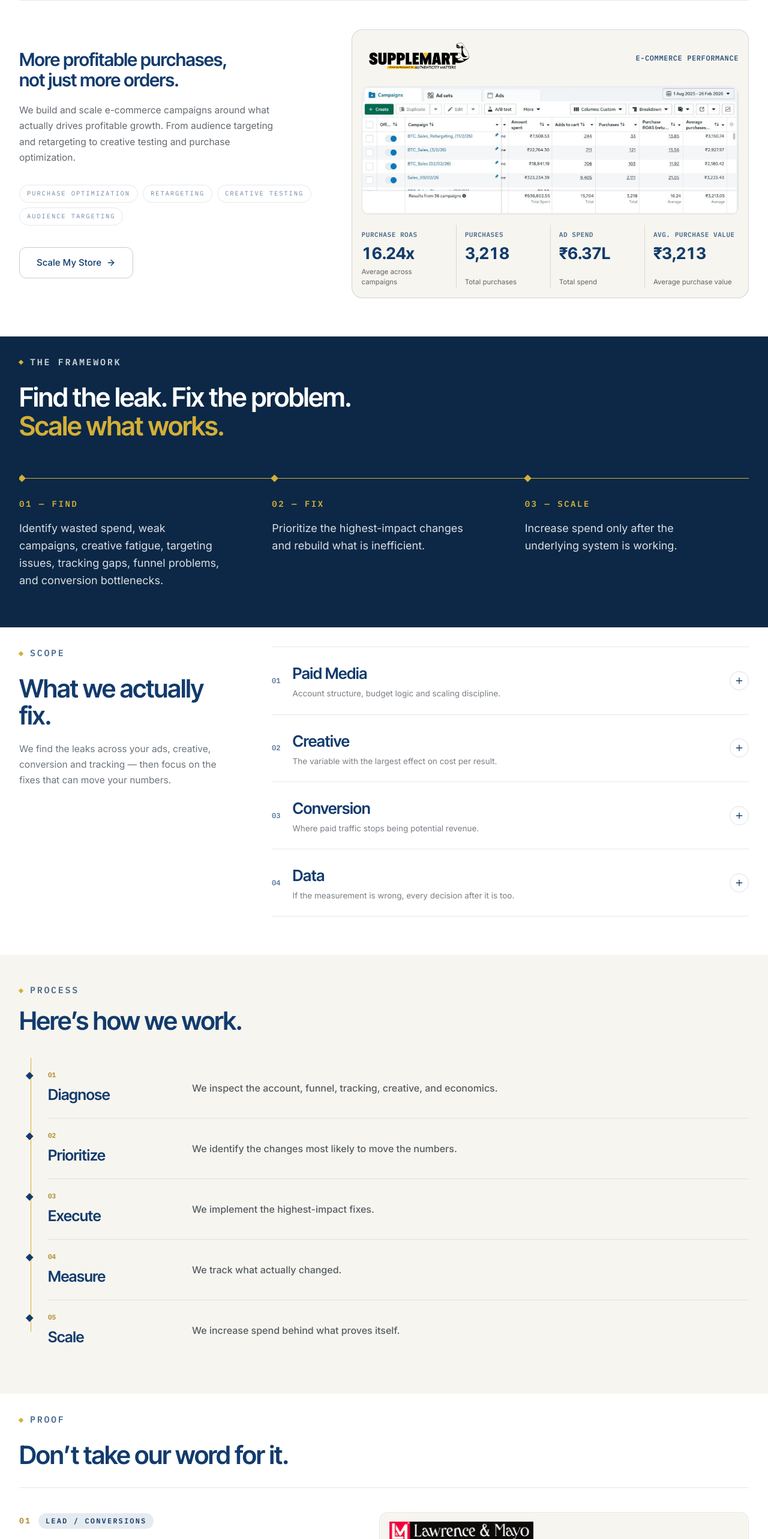
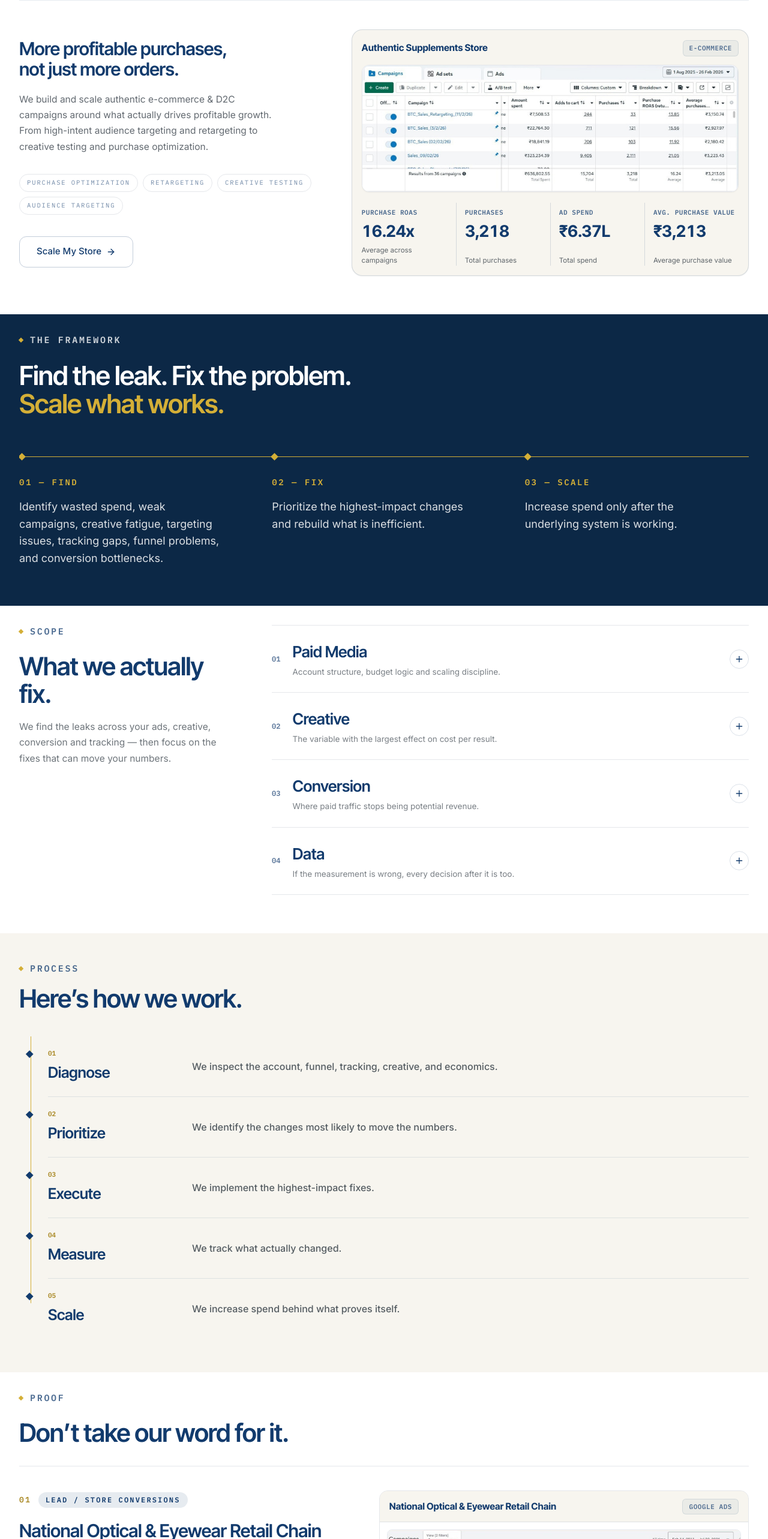
Before and after one commit to Viraj030/AVERO, a Next.js app: page / in a window 1280 px wide. Shown: the part 3693-6259 px from the top of the page at 60% size. Built offline with nearby package versions, Linux system fonts and the light colour scheme.

Commit message:
new mail added to the CC

```diff
--- a/components/proof/CaseStudies.tsx
+++ b/components/proof/CaseStudies.tsx
@@ -58,7 +58,7 @@ export function CaseStudies() {
         ))}
       </div>
 
-      {/* Lightbox Image Modal (Brand Navy & Gold Styling) */}
+      {/* Lightbox Image Modal with Mobile Swipe/Scroll Support */}
       <AnimatePresence>
         {zoomImage && (
           <motion.div
@@ -66,28 +66,30 @@ export function CaseStudies() {
             animate={{ opacity: 1 }}
             exit={{ opacity: 0 }}
             onClick={() => setZoomImage(null)}
-            className="fixed inset-0 z-[100] flex items-center justify-center bg-navy-950/90 backdrop-blur-md p-4 sm:p-6 lg:p-8"
+            className="fixed inset-0 z-[100] flex items-center justify-center bg-navy-950/92 backdrop-blur-md p-2 sm:p-6 lg:p-8"
           >
             <motion.div
               initial={{ scale: 0.95, opacity: 0 }}
               animate={{ scale: 1, opacity: 1 }}
               exit={{ scale: 0.95, opacity: 0 }}
               onClick={(e) => e.stopPropagation()}
-              className="relative max-w-6xl w-full bg-navy-900 rounded-2xl border border-gold/30 overflow-hidden shadow-2xl flex flex-col"
+              className="relative max-w-6xl w-full bg-navy-900 rounded-2xl border border-gold/30 overflow-hidden shadow-2xl flex flex-col max-h-[92vh] sm:max-h-[88vh]"
             >
-              <div className="flex items-center justify-between px-4 sm:px-6 py-3.5 border-b border-white/10 bg-navy-950/80">
-                <span className="font-mono text-[12px] sm:text-[13px] font-semibold text-gold uppercase tracking-wider">
+              <div className="flex items-center justify-between px-4 sm:px-6 py-3 sm:py-3.5 border-b border-white/10 bg-navy-950/80 shrink-0">
+                <span className="font-mono text-[12px] sm:text-[13px] font-semibold text-gold uppercase tracking-wider truncate pr-2">
                   {zoomImage.title}
                 </span>
                 <button
                   onClick={() => setZoomImage(null)}
-                  className="avero-focus rounded-full p-1.5 text-white/70 hover:text-gold hover:bg-white/10 transition-colors"
+                  className="avero-focus rounded-full p-1.5 text-white/70 hover:text-gold hover:bg-white/10 transition-colors shrink-0"
                   aria-label="Close modal"
                 >
                   <XIcon className="h-5 w-5" />
                 </button>
               </div>
-              <div className="p-2 sm:p-4 overflow-auto max-h-[82vh] flex items-center justify-center bg-navy-950/50">
+
+              <div className="p-1 sm:p-4 overflow-x-auto overflow-y-auto max-h-[76vh] sm:max-h-[80vh] flex items-center justify-start sm:justify-center bg-navy-950/60">
+                <div className="min-w-[650px] sm:min-w-0 w-full shrink-0 flex items-center justify-center">
                   <Image
                     src={zoomImage.src}
                     alt={zoomImage.title}
@@ -96,6 +98,11 @@ export function CaseStudies() {
                     className="w-full h-auto object-contain rounded-lg shadow-lg border border-white/10"
                     priority
                   />
+                </div>
+              </div>
+
+              <div className="sm:hidden px-3 py-2 bg-navy-950/95 border-t border-white/10 text-center font-mono text-[10.5px] text-white/70">
+                👉 Swipe left/right to view full dashboard metrics
               </div>
             </motion.div>
           </motion.div>
@@ -148,15 +155,14 @@ function CaseStudyBlock({
       </div>
 
       <div className="overflow-hidden rounded-card border border-navy/12 bg-offwhite h-fit shadow-xs">
-        <div className="flex items-center justify-between border-b border-navy/10 px-4 py-3 bg-offwhite">
-          <div className="relative h-10 sm:h-12 w-44 sm:w-56 lg:w-60">
-            <Image
-              src={study.logoSrc}
-              alt={study.client}
-              fill
-              className="object-contain object-left"
-              priority={index === 0}
-            />
+        <div className="flex items-center justify-between gap-3 border-b border-navy/10 px-4 py-3 bg-offwhite">
+          <p className="font-display text-[14px] sm:text-[15.5px] font-bold text-navy leading-snug">
+            {study.client}
+          </p>
+          <div className="text-right shrink-0">
+            <span className="inline-block font-mono text-[10px] sm:text-[11px] font-bold uppercase tracking-wider text-navy/70 bg-navy/5 px-2.5 py-1 rounded-md border border-navy/10">
+              {study.channelTag}
+            </span>
           </div>
         </div>
 
--- a/components/solutions/BusinessTypeSwitcher.tsx
+++ b/components/solutions/BusinessTypeSwitcher.tsx
@@ -54,8 +54,8 @@ export function BusinessTypeSwitcher({ onOpenAudit }: BusinessTypeSwitcherProps)
       : '/images/suerly-placed-dashboard.jpg';
   const dashboardTitle =
     active === 'ecommerce'
-      ? 'Supplemart Ads Manager Performance'
-      : 'Surely Placed Ads Manager Performance';
+      ? 'Authentic Supplements Store Ads Manager Performance'
+      : 'Career Coaching Platform Ads Manager Performance';
 
   return (
     <Section
@@ -153,32 +153,17 @@ export function BusinessTypeSwitcher({ onOpenAudit }: BusinessTypeSwitcherProps)
           <div className="overflow-hidden rounded-[18px] border border-navy/15 bg-[#F7F5EF] p-3.5 sm:p-4 lg:p-4.5 flex flex-col justify-between shadow-sm">
             {/* Top Header */}
             <div className="flex items-center justify-between gap-3 mb-3 sm:mb-3.5">
-              <div className="relative h-12 sm:h-14 lg:h-16 w-48 sm:w-60 lg:w-64">
-                <Image
-                  src={
-                    active === 'ecommerce'
-                      ? '/images/supplemart-logo.avif'
-                      : '/images/suerly-placed.png'
-                  }
-                  alt={
-                    active === 'ecommerce' ? 'Supplemart Logo' : 'Surely Placed Logo'
-                  }
-                  fill
-                  className="object-contain object-left"
-                  priority
-                />
-              </div>
+              <p className="font-display text-[14px] sm:text-[15.5px] font-bold text-navy leading-snug">
+                {active === 'ecommerce'
+                  ? 'Authentic Supplements Store'
+                  : 'Career Coaching & Analytics'}
+              </p>
               <div className="text-right shrink-0">
-                <p className="font-mono text-[11px] sm:text-[12px] font-bold uppercase tracking-wider text-navy/85">
+                <span className="inline-block font-mono text-[10px] sm:text-[11px] font-bold uppercase tracking-wider text-navy/70 bg-navy/5 px-2.5 py-1 rounded-md border border-navy/10">
                   {active === 'ecommerce'
-                    ? 'E-COMMERCE PERFORMANCE'
-                    : 'LEAD GENERATION PERFORMANCE'}
-                </p>
-                <p className="font-mono text-[10.5px] sm:text-[11.5px] font-medium text-navy/65 mt-0.5">
-                  {active === 'ecommerce'
-                    ? ''
-                    : '30 JUN 2023 – 30 JUL 2026'}
-                </p>
+                    ? 'E-COMMERCE'
+                    : 'LEAD GENERATION'}
+                </span>
               </div>
             </div>
 
@@ -230,7 +215,7 @@ export function BusinessTypeSwitcher({ onOpenAudit }: BusinessTypeSwitcherProps)
         </motion.div>
       </AnimatePresence>
 
-      {/* Lightbox Image Modal (Brand Navy & Gold Styling) */}
+      {/* Lightbox Image Modal with Mobile Swipe/Scroll Support */}
       <AnimatePresence>
         {zoomImage && (
           <motion.div
@@ -238,28 +223,30 @@ export function BusinessTypeSwitcher({ onOpenAudit }: BusinessTypeSwitcherProps)
             animate={{ opacity: 1 }}
             exit={{ opacity: 0 }}
             onClick={() => setZoomImage(null)}
-            className="fixed inset-0 z-[100] flex items-center justify-center bg-navy-950/90 backdrop-blur-md p-4 sm:p-6 lg:p-8"
+            className="fixed inset-0 z-[100] flex items-center justify-center bg-navy-950/92 backdrop-blur-md p-2 sm:p-6 lg:p-8"
           >
             <motion.div
               initial={{ scale: 0.95, opacity: 0 }}
               animate={{ scale: 1, opacity: 1 }}
               exit={{ scale: 0.95, opacity: 0 }}
               onClick={(e) => e.stopPropagation()}
-              className="relative max-w-6xl w-full bg-navy-900 rounded-2xl border border-gold/30 overflow-hidden shadow-2xl flex flex-col"
+              className="relative max-w-6xl w-full bg-navy-900 rounded-2xl border border-gold/30 overflow-hidden shadow-2xl flex flex-col max-h-[92vh] sm:max-h-[88vh]"
             >
-              <div className="flex items-center justify-between px-4 sm:px-6 py-3.5 border-b border-white/10 bg-navy-950/80">
-                <span className="font-mono text-[12px] sm:text-[13px] font-semibold text-gold uppercase tracking-wider">
+              <div className="flex items-center justify-between px-4 sm:px-6 py-3 sm:py-3.5 border-b border-white/10 bg-navy-950/80 shrink-0">
+                <span className="font-mono text-[12px] sm:text-[13px] font-semibold text-gold uppercase tracking-wider truncate pr-2">
                   {zoomImage.title}
                 </span>
                 <button
                   onClick={() => setZoomImage(null)}
-                  className="avero-focus rounded-full p-1.5 text-white/70 hover:text-gold hover:bg-white/10 transition-colors"
+                  className="avero-focus rounded-full p-1.5 text-white/70 hover:text-gold hover:bg-white/10 transition-colors shrink-0"
                   aria-label="Close modal"
                 >
                   <XIcon className="h-5 w-5" />
                 </button>
               </div>
-              <div className="p-2 sm:p-4 overflow-auto max-h-[82vh] flex items-center justify-center bg-navy-950/50">
+
+              <div className="p-1 sm:p-4 overflow-x-auto overflow-y-auto max-h-[76vh] sm:max-h-[80vh] flex items-center justify-start sm:justify-center bg-navy-950/60">
+                <div className="min-w-[650px] sm:min-w-0 w-full shrink-0 flex items-center justify-center">
                   <Image
                     src={zoomImage.src}
                     alt={zoomImage.title}
@@ -269,6 +256,11 @@ export function BusinessTypeSwitcher({ onOpenAudit }: BusinessTypeSwitcherProps)
                     priority
                   />
                 </div>
+              </div>
+
+              <div className="sm:hidden px-3 py-2 bg-navy-950/95 border-t border-white/10 text-center font-mono text-[10.5px] text-white/70">
+                👉 Swipe left/right to view full dashboard metrics
+              </div>
             </motion.div>
           </motion.div>
         )}
--- a/data/businessTypes.ts
+++ b/data/businessTypes.ts
@@ -16,7 +16,7 @@ export const businessPanels: Record<BusinessType, BusinessPanel> = {
     id: 'ecommerce',
     label: 'E-commerce',
     headline: 'More profitable purchases, not just more orders.',
-    copy: 'We build and scale e-commerce campaigns around what actually drives profitable growth. From audience targeting and retargeting to creative testing and purchase optimization.',
+    copy: 'We build and scale authentic e-commerce & D2C campaigns around what actually drives profitable growth. From high-intent audience targeting and retargeting to creative testing and purchase optimization.',
     cta: 'Scale My Store',
     metrics: [
       { label: 'PURCHASE ROAS', value: '16.24x', caption: 'Average across campaigns' },
@@ -42,7 +42,7 @@ export const businessPanels: Record<BusinessType, BusinessPanel> = {
     id: 'leadgen',
     label: 'Lead Generation',
     headline: 'Qualified leads, not just cheap form fills.',
-    copy: 'We build full-funnel lead generation campaigns that combine audience testing, creative iteration and retargeting to attract the right prospects and improve acquisition efficiency.',
+    copy: 'We build full-funnel lead generation campaigns for mentor-led cohort coaching and high-intent services, combining data-driven audience testing and structured qualification to turn clicks into enrolled clients.',
     cta: 'Generate Better Leads',
     metrics: [
       { label: 'COST PER LEAD', value: '$31', caption: 'Average CPL' },
--- a/data/caseStudies.ts
+++ b/data/caseStudies.ts
@@ -2,21 +2,21 @@ import type { CaseStudy } from '@/types/avero';
 
 export const caseStudies: CaseStudy[] = [
   {
-    id: 'lawrence-mayo',
-    client: 'Lawrence & Mayo',
-    logoSrc: '/images/L&M-logo.png',
-    sector: 'Lead / Conversions',
+    id: 'optical-eyewear-retail',
+    client: 'National Optical & Eyewear Retail Chain',
+    logoSrc: '',
+    sector: 'Lead / Store Conversions',
     channelTag: 'GOOGLE ADS',
-    typeTag: 'LEAD / CONVERSIONS',
+    typeTag: 'LEAD / STORE CONVERSIONS',
     headline: '10,238 conversions from ₹11.49L in ad spend.',
     description:
-      'We managed Google Ads to drive high-volume traffic and conversions while maintaining cost-efficient campaign performance.',
+      'We managed Google Ads to drive high-volume footfall, eye test bookings, and eyewear purchases across 100+ retail locations in 30+ cities while maintaining cost-efficient acquisition.',
     challenge:
-      'The campaign delivered strong engagement and efficiently drove conversions while maintaining cost effective performance. Continued optimization of audience targeting, creative messaging, and landing page experience can further improve engagement, increase conversion efficiency, and maximize overall campaign results.',
+      'Scaling in-store footfall and eyewear conversions across 100+ physical optical centers in 30+ cities under intense local competition while improving search ad spend efficiency.',
     changed:
-      'Restructured Google Ads campaign targeting, refined conversion tracking, and optimized ad copy for high-intent search terms.',
+      'Restructured Google Ads campaign targeting with hyper-local geo-fencing, refined conversion tracking, and optimized ad copy for high-intent search terms across authentic branded eyewear.',
     result:
-      'Generated 10,238 conversions from ₹11.49L in total ad spend while achieving 3,28,085 clicks at a 2.24% CTR.',
+      'Generated 10,238 conversions from ₹11.49L in total ad spend while achieving 3,28,085 clicks at a 2.24% CTR across nationwide retail stores.',
     metrics: [
       { label: 'Ad Spend', value: '₹11.49L' },
       { label: 'Clicks', value: '3,28,085' },
@@ -27,21 +27,21 @@ export const caseStudies: CaseStudy[] = [
     dashboardImage: '/images/L&M-dashboard.png.jpg'
   },
   {
-    id: 'paradox-museum',
-    client: 'Paradox Museum',
-    logoSrc: '/images/paradox-museum-logo.webp',
-    sector: 'Sales Conversions',
+    id: 'experiential-illusion-museum',
+    client: 'Interactive Illusion Museum',
+    logoSrc: '',
+    sector: 'Ticket Sales Conversions',
     channelTag: 'META & GOOGLE ADS',
-    typeTag: 'SALES CONVERSIONS',
+    typeTag: 'TICKET SALES CONVERSIONS',
     headline: '15.47x ROAS & ₹17.75L revenue from ₹1.14L ad spend.',
     description:
-      'Scaled ad spend while maintaining a 15.47x ROAS, generating ₹17.75L in revenue from ₹1.14L in ad spend.',
+      'Launched and scaled digital ticket sales for a world-renowned interactive illusion and experiential entertainment venue entering the Indian market.',
     challenge:
-      'This was a new brand launching in India, with objectives focused on building brand awareness, increasing audience engagement, and driving ticket sales through strategic digital marketing campaigns.',
+      'Launching a premier interactive optical illusion and experiential entertainment venue in India, driving rapid brand buzz, viral social media engagement, and high-volume direct ticket sales.',
     changed:
-      'Expanded to a full-funnel acquisition strategy with UGC, reels & carousel creative testing, lookalike audiences, CBO/Advantage+ placements, and purchase optimization.',
+      'Expanded to a full-funnel acquisition strategy with UGC creators, reels & carousel illusion demonstrations, lookalike audiences, Advantage+ placements, and instant checkout purchase optimization.',
     result:
-      'Scaled ad spend while maintaining a 15.47x ROAS, generating ₹17.75L in revenue from ₹1.14L in ad spend. Generated 730 ticket purchases at an average Cost Per Purchase (CPP) of ₹157.23. Achieved an estimated Average Order Value (AOV) of ₹2,432, enabling profitable campaign scaling. Delivered approximately 15.5x return on every ₹1 spent on Meta Ads.',
+      'Scaled ad spend while maintaining a 15.47x ROAS, generating ₹17.75L in revenue from ₹1.14L in ad spend. Delivered 730 ticket bookings at ₹157.23 CPP and ₹2,432 AOV, returning ~15.5x on every ad rupee spent.',
     metrics: [
       { label: 'Ad Spend', value: '₹1.14L' },
       { label: 'Revenue', value: '₹17.75L' },
--- a/lib/email.ts
+++ b/lib/email.ts
@@ -35,10 +35,10 @@ export async function sendAuditConfirmationEmail({
     process.env.EMAIL_PASS ||
     process.env.EMAIL_PASSWORD;
 
-  // Default to info@averomedia.in & CC to asolkarviraj@gmail.com
+  // Default to info@averomedia.in & CC to asolkarviraj@gmail.com, averomediainfo@gmail.com
   const fromEmail = process.env.EMAIL_FROM || user || 'info@averomedia.in';
   const adminEmail = process.env.ADMIN_EMAIL || 'info@averomedia.in';
-  const adminCcEmail = process.env.ADMIN_CC_EMAIL || process.env.EMAIL_CC || 'asolkarviraj@gmail.com';
+  const adminCcEmail = process.env.ADMIN_CC_EMAIL || process.env.EMAIL_CC || 'asolkarviraj@gmail.com, averomediainfo@gmail.com';
 
   // Hosted public HTTPS URL for Gmail/Outlook image rendering without local path reliance
   const logoImgSrc = 'https://averomedia.in/logo.png';
```
Also changed, not shown: 1 other file (tests, documents, lock files or other folders). Lines whose indentation alone changed are shown as unchanged.
